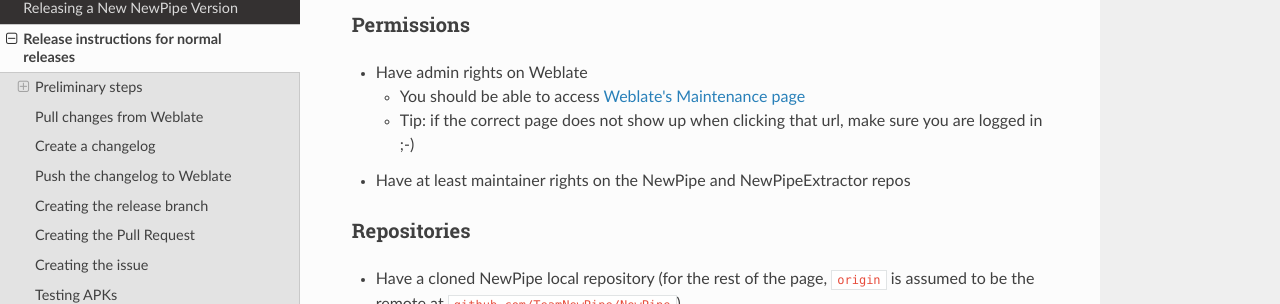
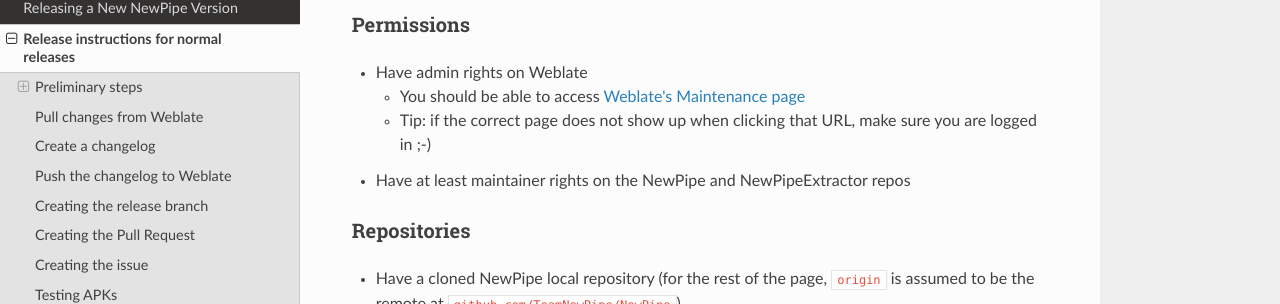
Before and after one commit to TeamNewPipe/documentation, an MkDocs documentation site: the page built from docs/07_release_instructions.md, in a window 1280 px wide and 900 px high. Shown: the part 277-581 px from the top of the window. Built offline with MkDocs 1.6.1, drawn with Linux system fonts in a browser that asks for light colours; nearby versions of some CDN libraries; library files that are not in the unit come from our copies.

```diff
--- a/docs/07_release_instructions.md
+++ b/docs/07_release_instructions.md
@@ -8,7 +8,7 @@ This page contains detailed instructions for normal releases. Refer to [Releasin
 
 - Have admin rights on Weblate
     - You should be able to access [Weblate's Maintenance page](https://hosted.weblate.org/projects/newpipe/#repository)
-    - Tip: if the correct page does not show up when clicking that url, make sure you are logged in ;-)
+    - Tip: if the correct page does not show up when clicking that URL, make sure you are logged in ;-)
 - Have at least maintainer rights on the NewPipe and NewPipeExtractor repos
 
 ### Repositories
```
